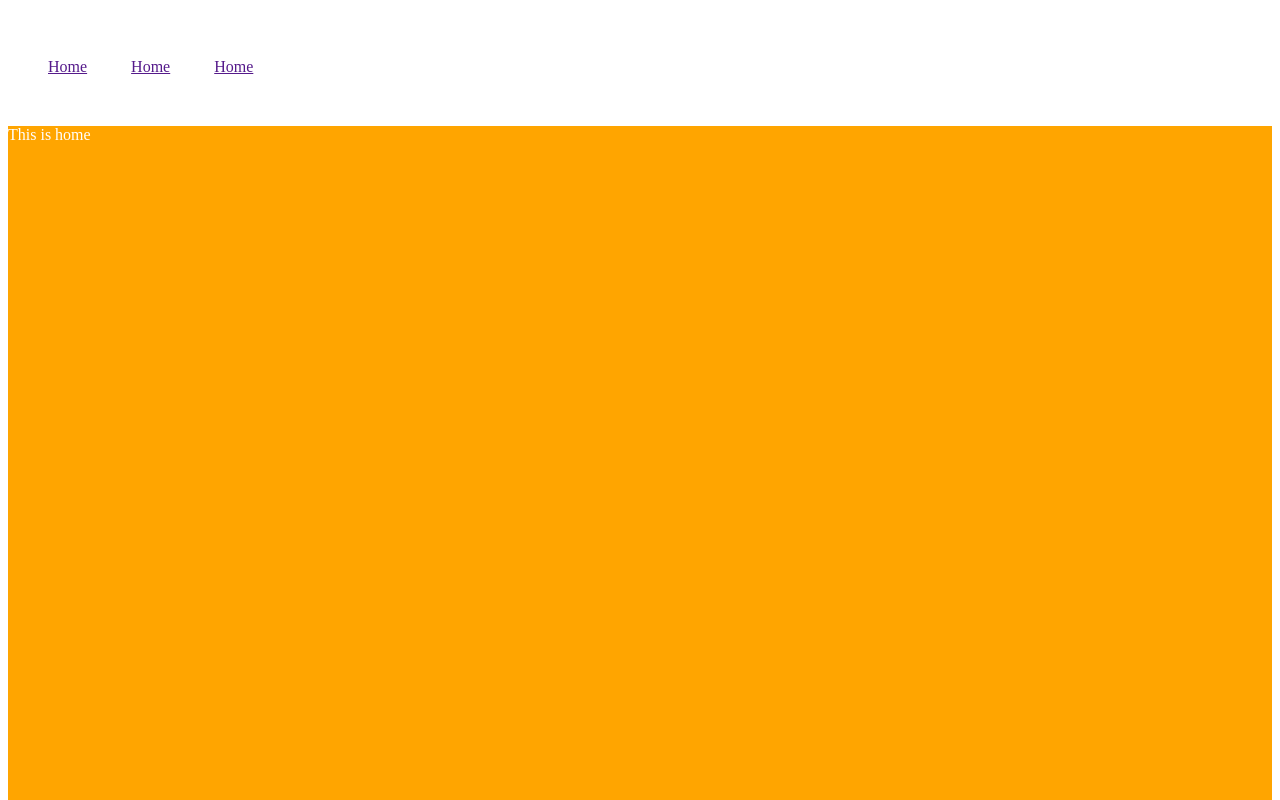
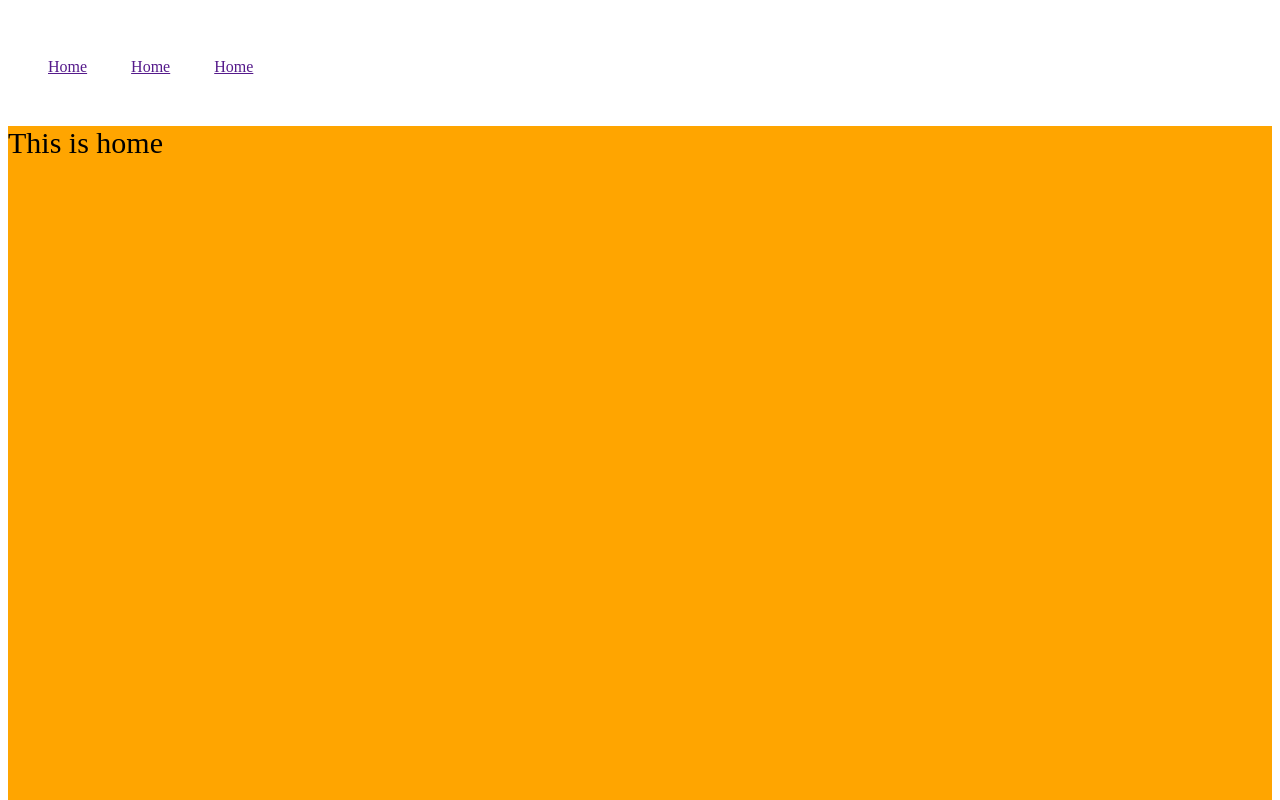
Before and after one commit to BackendExpert/testHtml, a plain HTML site: page index.html in a window 1280 px wide. Shown: the top 800 px of the page. Drawn offline with Linux system fonts and the light colour scheme.

Commit message:
Update
Co-Authored-By: JehanKandy  <jehankandy@gmail.com>

```diff
--- a/style.css
+++ b/style.css
@@ -6,7 +6,8 @@
 }
 .home, .contact, .links{
     height: 100vh;
-    color: white;
+    color: black;
+    font-size: 30px;
 }
 .home{
     background-color: orange;
```
